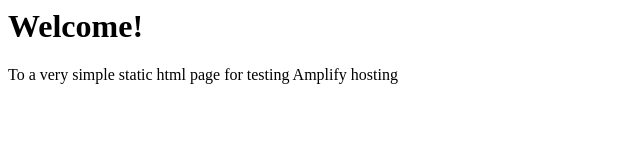
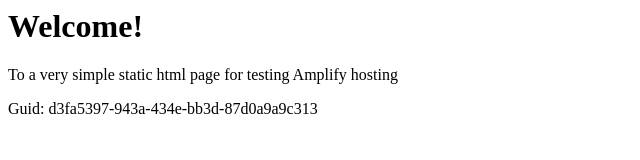
Before and after one commit to aws-aemilia-syd/Github-PR-Commit-Integration-Test-DoNotTouch-v1-preprod-ap-southeast-2, a website: page src/index.html in a window 1280 px wide. Shown: the whole page, without its empty margins (0-640 px from the left). Drawn offline with Linux system fonts and the light colour scheme.

Commit message:
commit from integ tests

```diff
--- a/src/index.html
+++ b/src/index.html
@@ -1,3 +1,5 @@
+
+
 <html lang="en">
 
 <head>
@@ -10,6 +12,6 @@
 <body>
     <h1>Welcome!</h1>
     <p>To a very simple static html page for testing Amplify hosting</p>
-</body>
+    <p>Guid: d3fa5397-943a-434e-bb3d-87d0a9a9c313</p></body>
 
 </html>
```
